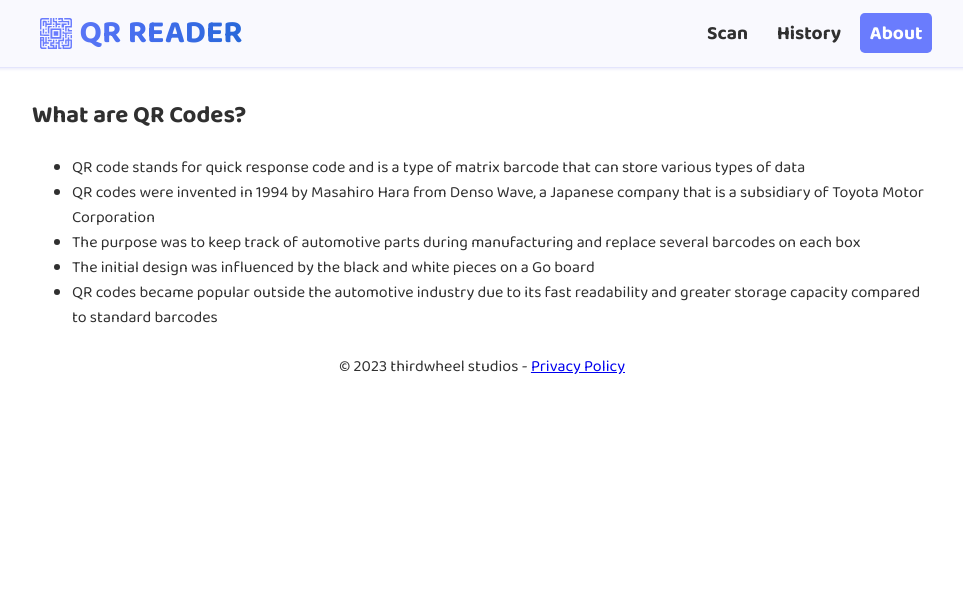
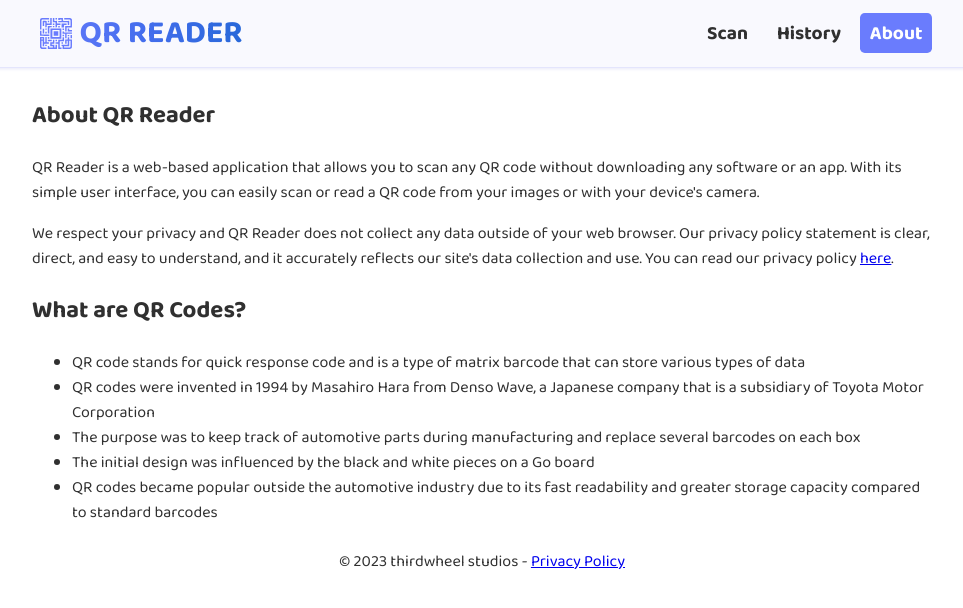
Before and after one commit to thirdwheelstudios/qr-reader, a Vue app: page /about in a window 1280 px wide. Shown: the top 608 px of the page, without its empty margins (158-1121 px from the left). Built offline with nearby package versions, Linux system fonts and the light colour scheme.

Commit message:
Added an about QR Reader section

```diff
--- a/src/views/AboutView.vue
+++ b/src/views/AboutView.vue
@@ -1,6 +1,20 @@
 <script setup lang="ts"></script>
 
 <template>
+  <h2>About QR Reader</h2>
+  <p>
+    QR Reader is a web-based application that allows you to scan any QR code
+    without downloading any software or an app. With its simple user interface,
+    you can easily scan or read a QR code from your images or with your device's
+    camera.
+  </p>
+  <p>
+    We respect your privacy and QR Reader does not collect any data outside of
+    your web browser. Our privacy policy statement is clear, direct, and easy to
+    understand, and it accurately reflects our site's data collection and use.
+    You can read our privacy policy
+    <router-link to="/privacy-policy">here</router-link>.
+  </p>
   <h2>What are QR Codes?</h2>
   <ul>
     <li>
--- a/src/views/PrivacyPolicyView.vue
+++ b/src/views/PrivacyPolicyView.vue
@@ -28,12 +28,6 @@ const updatedDate = computed(() => {
     explains your privacy rights and how the law protects you. By using our
     service, you agree to our collection and use of your information in
     accordance with this Privacy Policy.
-  </p>
-  <p>
-    We respect your privacy and {{ appName }} does not collect any data outside
-    of your web browser. Our website privacy policy statement is clear, direct,
-    and easy to understand, and it accurately reflects our site's data
-    collection and use.
   </p>
   <h3>Interpretation and Definitions</h3>
   <h4>Interpretation</h4>
```
